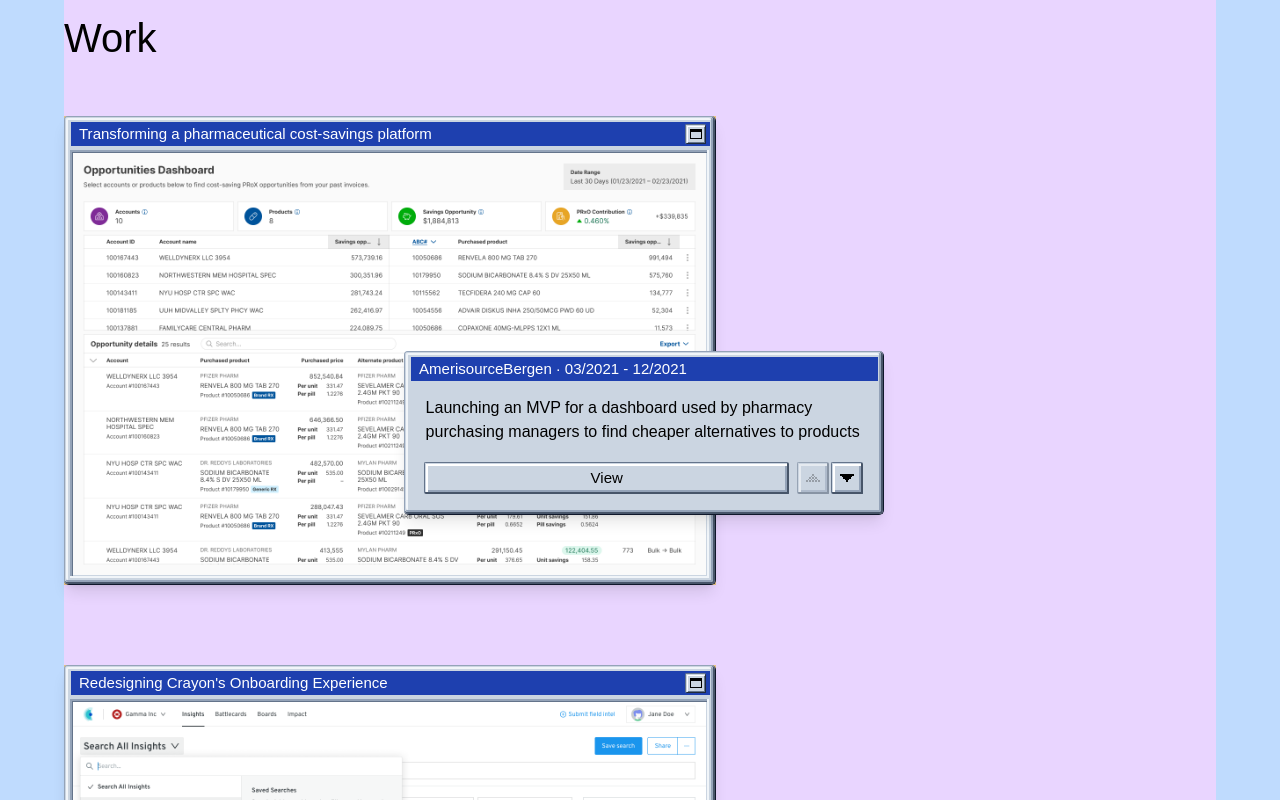
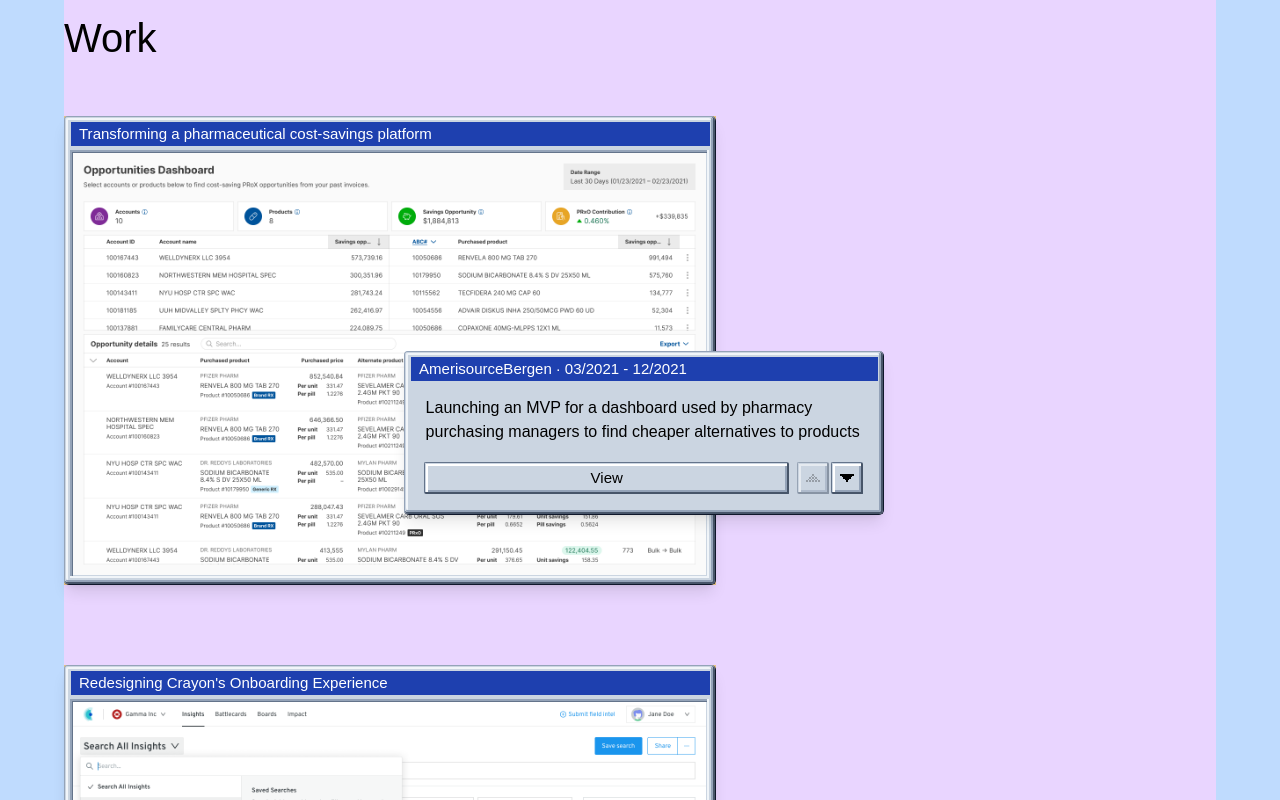
Before and after one commit to jinny-seo/portfolio-linkedin, a Next.js app: page / in a window 1280 px wide. Shown: the part 880-1680 px from the top of the page. Built offline with nearby package versions, Linux system fonts and the light colour scheme; a web font is replaced by a local one.

Commit message:
Removed maximize button from title bar

```diff
--- a/src/components/ProjectTitleBar.tsx
+++ b/src/components/ProjectTitleBar.tsx
@@ -1,5 +1,4 @@
 import React from "react";
-import Windows95Button from "./Windows95Button";
 import { icon } from "@/assets/icon";
 
 interface ProjectTitleBarProps {
@@ -16,7 +15,7 @@
                 {date && <span className="mx-1">·</span>}
                 {date && <span>{date}</span>}
             </div>
-            {button && <Windows95Button icon={icon.maximize} compact={true}/>}
+
 
         </div>
     );
--- a/src/components/Windows95Button.tsx
+++ b/src/components/Windows95Button.tsx
@@ -14,7 +14,7 @@
   return (
     <div onClick={disabled ? undefined : onClick} // Prevent clicks if disabled
     className={`group bg-slate-300 border-slate-500 border-t-[0.5px] border-l-[0.5px] rounded-[2px]
-      hover:bg-slate-400/40  active:bg-slate-400/50
+      hover:bg-slate-400/40  active:bg-slate-400/40
       ${compact ? "rounded-[2px]" : "rounded-[2px]"}
       ${disabled ? "opacity-50 cursor-not-allowed" : "cursor-pointer"}`}
     >
```
